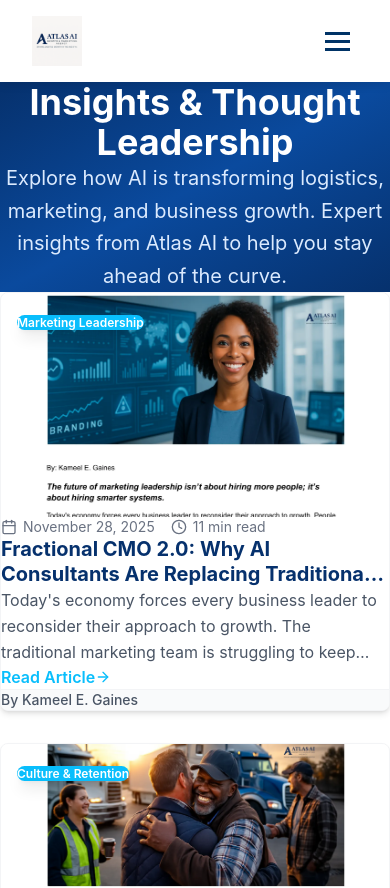
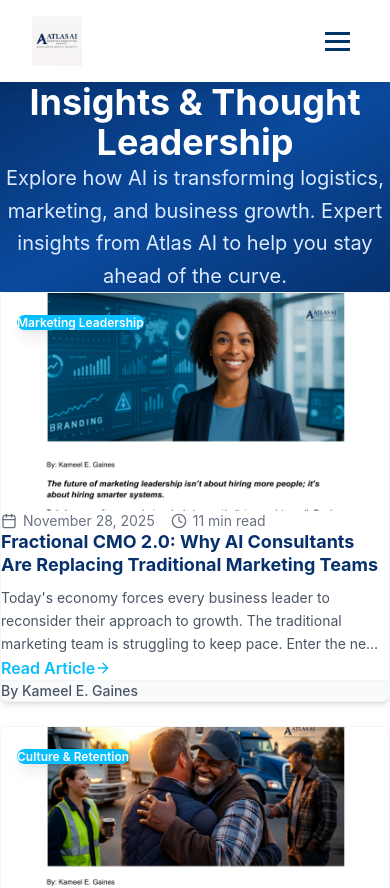
Before and after one commit to atlasaimarketing/atlas-ai-nextjs, a Next.js app: page /insights in a window 390 px wide. Shown: the top 888 px of the page. Built offline with nearby package versions, Linux system fonts and the light colour scheme.

Commit message:
Fix mobile layout for blog cards - consistent heights and better spacing

```diff
--- a/app/insights/page.tsx
+++ b/app/insights/page.tsx
@@ -35,12 +35,12 @@ export default function Insights() {
       <section className="py-20">
         <div className="container mx-auto px-4">
           <div className="max-w-6xl mx-auto">
-            <div className="grid md:grid-cols-2 lg:grid-cols-3 gap-8">
+            <div className="grid grid-cols-1 md:grid-cols-2 lg:grid-cols-3 gap-6 md:gap-8">
               {blogPosts.map((post) => (
                 <Link key={post.slug} href={`/insights/${post.slug}`}>
-                  <article className="bg-white rounded-lg overflow-hidden shadow-md hover:shadow-2xl transition-all duration-300 h-full flex flex-col group border border-gray-100">
+                  <article className="bg-white rounded-lg overflow-hidden shadow-md hover:shadow-2xl transition-all duration-300 flex flex-col group border border-gray-100 h-full">
                     {/* Featured Image */}
-                    <div className="relative overflow-hidden h-56">
+                    <div className="relative overflow-hidden aspect-[16/9] w-full">
                       <img
                         src={post.featuredImage}
                         alt={post.title}
@@ -68,12 +68,12 @@ export default function Insights() {
                       </div>
 
                       {/* Title */}
-                      <h2 className="text-xl font-bold text-[#06316D] mb-3 group-hover:text-[#09BEFC] transition-colors leading-tight line-clamp-2">
+                      <h2 className="text-lg md:text-xl font-bold text-[#06316D] mb-3 group-hover:text-[#09BEFC] transition-colors leading-tight line-clamp-2 min-h-[3.5rem]">
                         {post.title}
                       </h2>
 
                       {/* Excerpt */}
-                      <p className="text-gray-600 mb-4 leading-relaxed line-clamp-3 flex-1">
+                      <p className="text-sm md:text-base text-gray-600 mb-4 leading-relaxed line-clamp-3 flex-1">
                         {post.excerpt}
                       </p>
 
```
